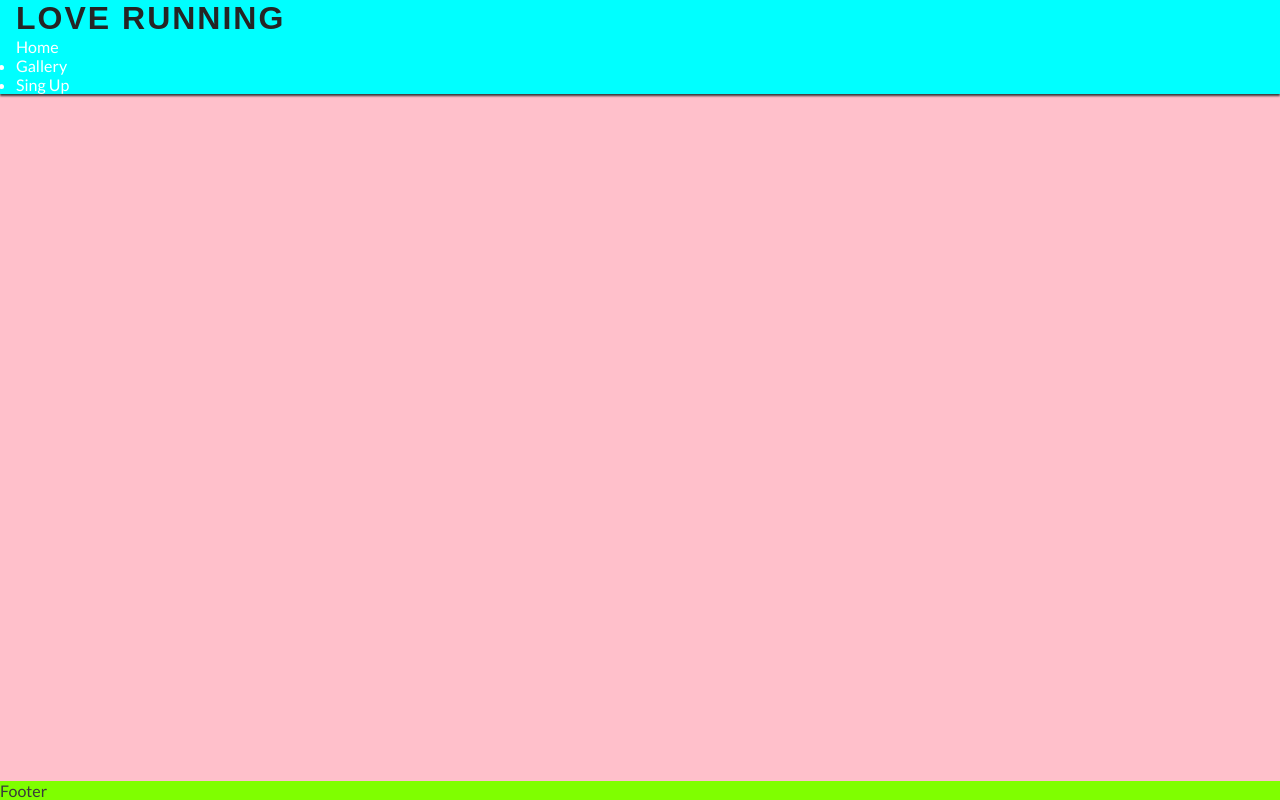
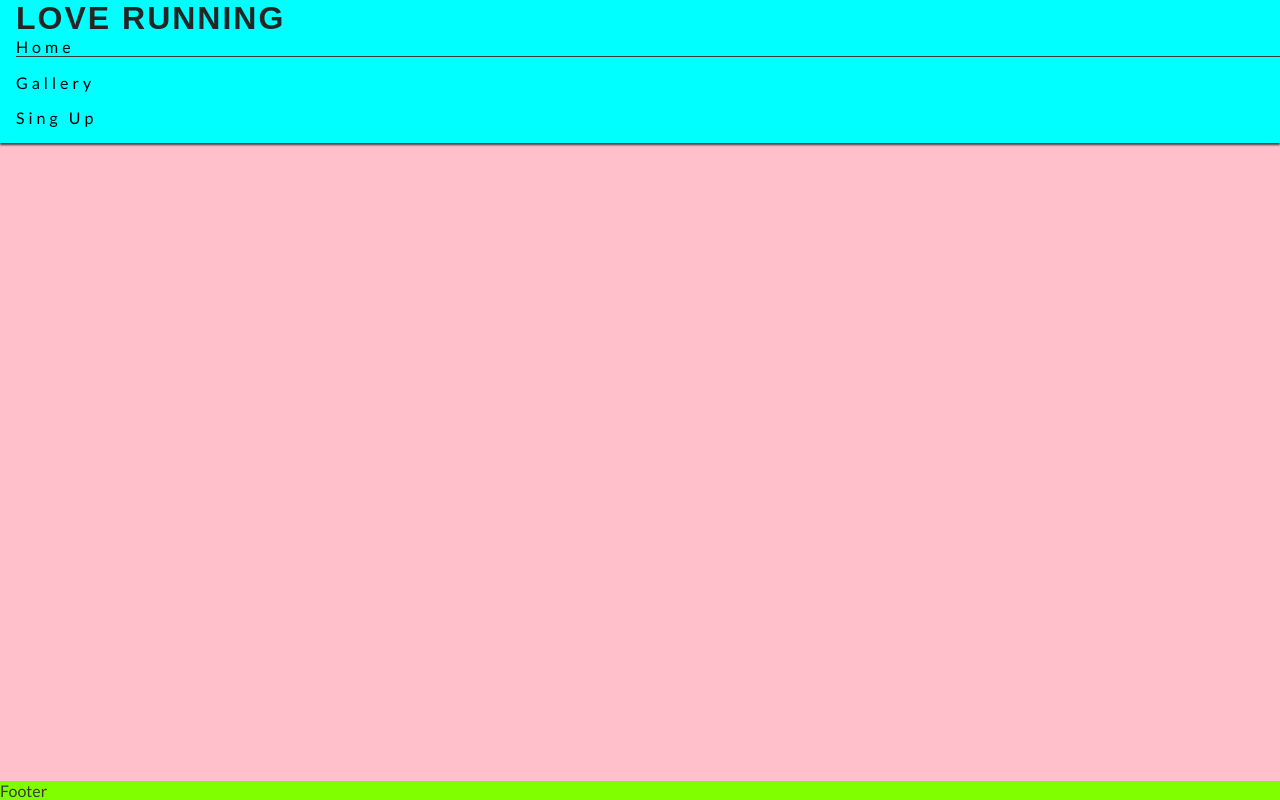
Before and after one commit to younic7/love-Running, a plain HTML site: page index.html in a window 1280 px wide. Drawn offline with Linux system fonts and the light colour scheme.

Commit message:
styling the nav bar

```diff
--- a/css/style.css
+++ b/css/style.css
@@ -48,3 +48,15 @@ main{
 footer{
     background-color: chartreuse;
 }
+#menu{
+    width: 110%;
+    letter-spacing: 4px;
+    list-style: none;
+    color: black;
+}
+#menu > li {
+    margin-bottom: 1em;
+}
+.active{
+    border-bottom:1px solid#3a3a3a ;
+}
--- a/index.html
+++ b/index.html
@@ -25,8 +25,8 @@ Urban running, trail running, Dublin docklands and Phoenix Park">
       <h1 id="logo">Love Running</h1>
     </a>
     <nav>
-      <ul>
-        <il><a href="">Home</a></il>
+      <ul id="menu">
+        <li class="active"><a href="">Home</a></li>
         <li><a href="">Gallery</a></li>
         <li><a href="">Sing Up</a></li>
       </ul>
```
